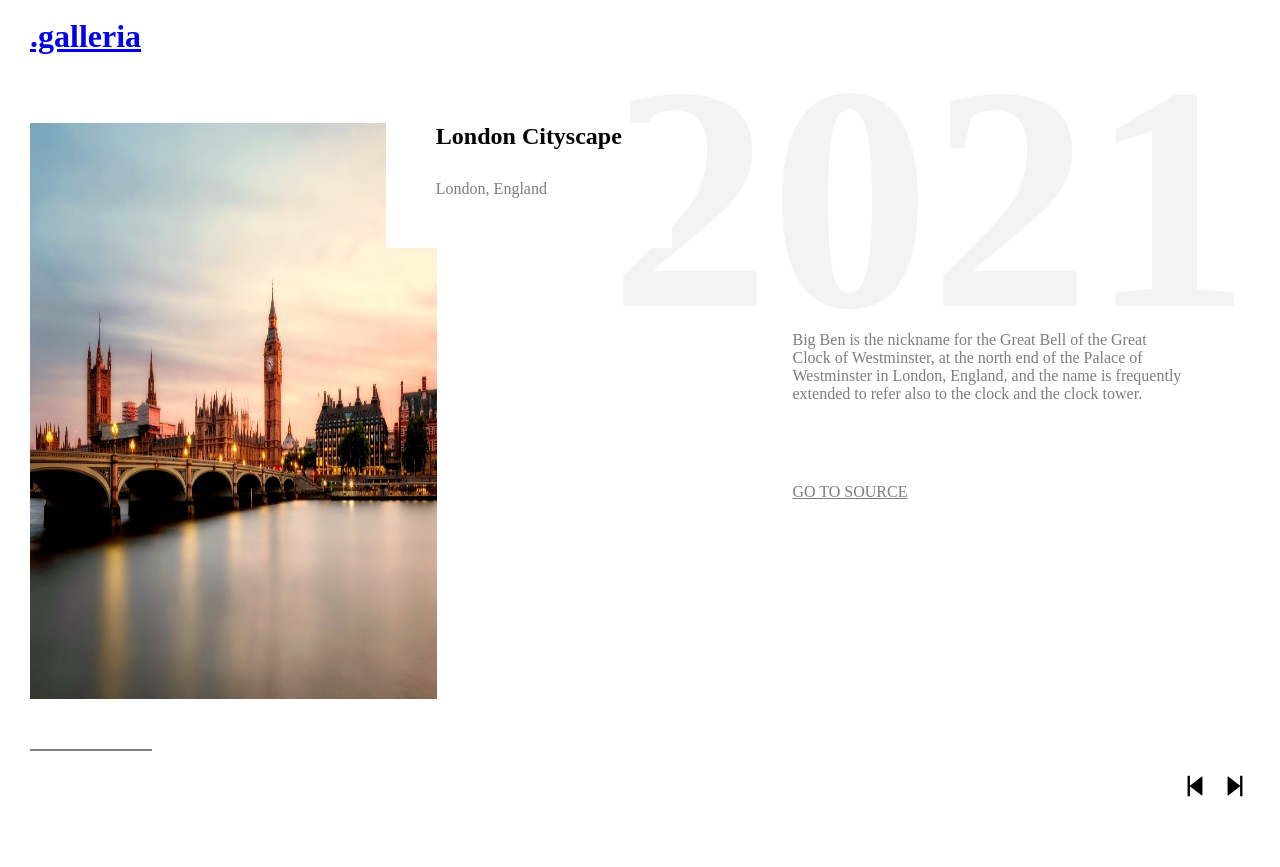
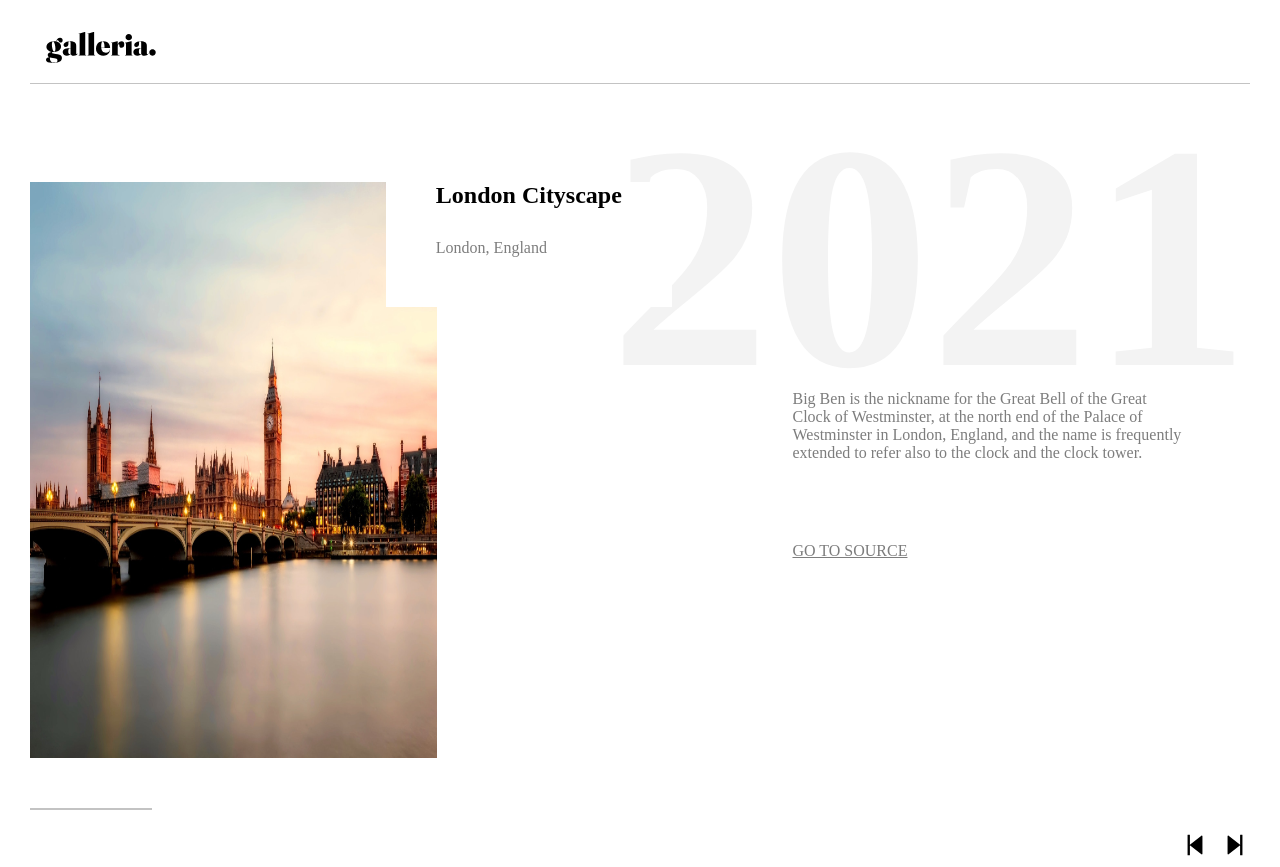
Before and after one commit to AndreiLhu/Gallery, a React (Vite) app: page /1 in a window 1280 px wide. Before the commit the page ends 808 px from the top, so only its background shows below. Built offline with nearby package versions, Linux system fonts and the light colour scheme.

Commit message:
Fixed the main title/logo

```diff
--- a/src/components/PageHeader.tsx
+++ b/src/components/PageHeader.tsx
@@ -1,12 +1,16 @@
 import React from 'react';
 import { Link } from 'react-router-dom';
+import logo from '../assets/logo.svg';
 
 const PageHeader: React.FC = () => {
   return (
-    <Link to="/" className="mainTitle">
-      {' '}
-      <h1>.galleria</h1>
-    </Link>
+    <>
+      <Link to="/" className="mainTitleLink">
+        {/* <h1 className="mainTitle">galleria.</h1> */}
+        <img className="mainLogo" src={logo} alt="logo" />
+      </Link>
+      <div className="headerBorder"></div>
+    </>
   );
 };
 
--- a/src/components/Slide.tsx
+++ b/src/components/Slide.tsx
@@ -117,7 +117,10 @@ const Slide: React.FC = () => {
       </div>
       <div
         className="progressBar"
-        style={{ borderBottom: '2px solid gray', width: progressBarWidth }}
+        style={{
+          borderBottom: '2px solid rgb(195, 195, 195)',
+          width: progressBarWidth,
+        }}
       ></div>
       <div className="slideControls">
         <Link onClick={handleBackClick} to={`/${previousSlide}`}>
--- a/src/index.css
+++ b/src/index.css
@@ -108,10 +108,14 @@
   color: #7d7d7d;
 }
 
-.mainTitle {
-  padding-bottom: 1rem;
+.mainLogo {
+  margin: 1rem;
+  padding-top: 1rem;
+  width: 9%;
+}
+.headerBorder {
   border-bottom: 1px solid rgb(195, 195, 195);
-  margin: 2rem;
+  margin-bottom: 3rem;
 }
 
 .cardDescription {
```
Also changed, not shown: src/assets/logo.svg (added).
